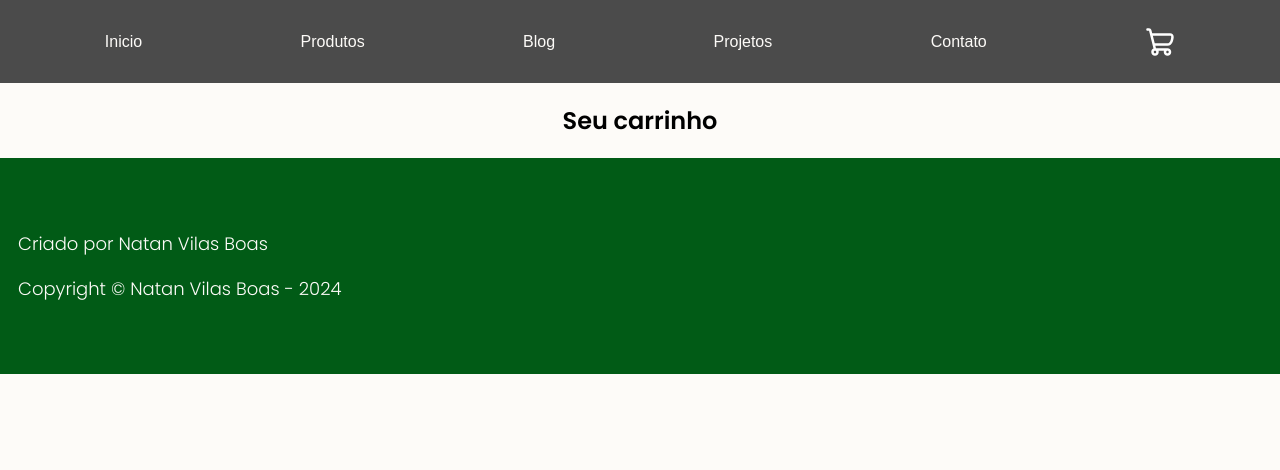
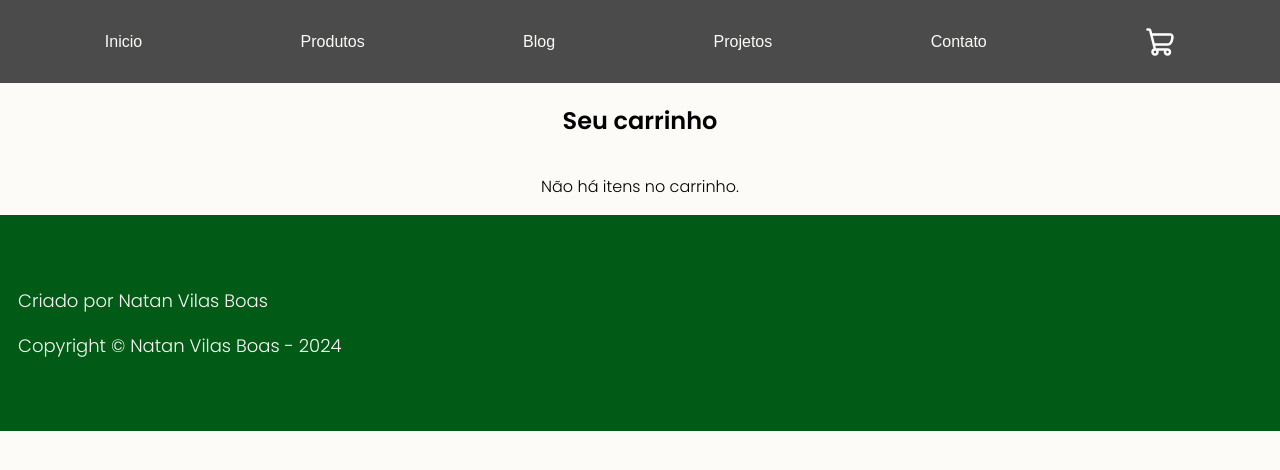
Before and after one commit to NatanVilasBoas/green-grow-site, a React (Create React App) app: page /cart in a window 1280 px wide. Shown: the top 470 px of the page. Built offline with nearby package versions, Linux system fonts and the light colour scheme; the HTML template or start-up script is replaced by a standard one.

Commit message:
aplicando testes em consulta de itens no carrinho

```diff
--- a/src/pages/Cart/Cart.tsx
+++ b/src/pages/Cart/Cart.tsx
@@ -15,9 +15,9 @@ const Cart = () => {
     return(
         <Container>
             <h1>Seu carrinho</h1>
-            {itens.map((item : Record<string, any>) => {
+            {itens.length > 0 ? itens.map((item : Record<string, any>) => {
                return <CardItemCart key={item.id} titulo={item.id} valor={item.valor} quant={item.quant} img={item.img} desc={item.desc}/>
-            })}
+            }) : <p>Não há itens no carrinho.</p>}
         </Container>
     )
 }
```
Also changed, not shown: 1 other file (tests, documents, lock files or other folders).
